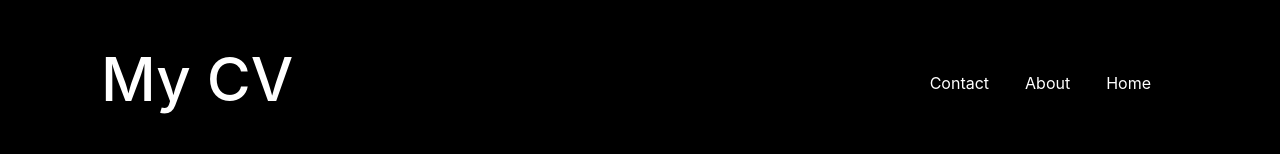
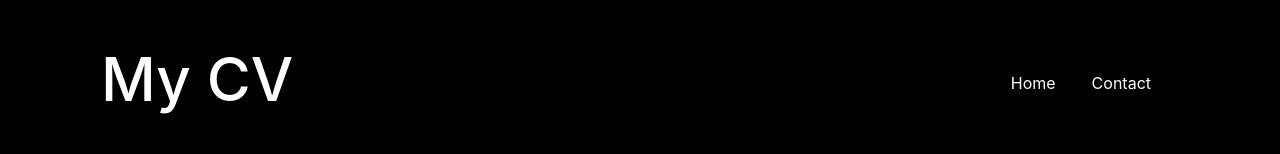
Before and after one commit to itsrsingla/CV, a plain HTML site: page index.html in a window 1280 px wide. Shown: the top 154 px of the page. Drawn offline with nearby package versions, Linux system fonts and the light colour scheme.

Commit message:
add initial

```diff
--- a/index.html
+++ b/index.html
@@ -27,9 +27,8 @@
 
         <div class="collapse navbar-collapse" id="navbarContent">
             <ul class="navbar-nav ml-auto">
-              <li class="nav-item"><a class="nav-link" href="#">Contact</a></li>
-              <li class="nav-item"><a class="nav-link" href="#">About</a></li>
               <li class="nav-item"><a class="nav-link" href="#">Home</a></li>
+              <li class="nav-item"><a class="nav-link" href="#pdfCV">Contact</a></li>
           </ul>
         </div>
 
```
